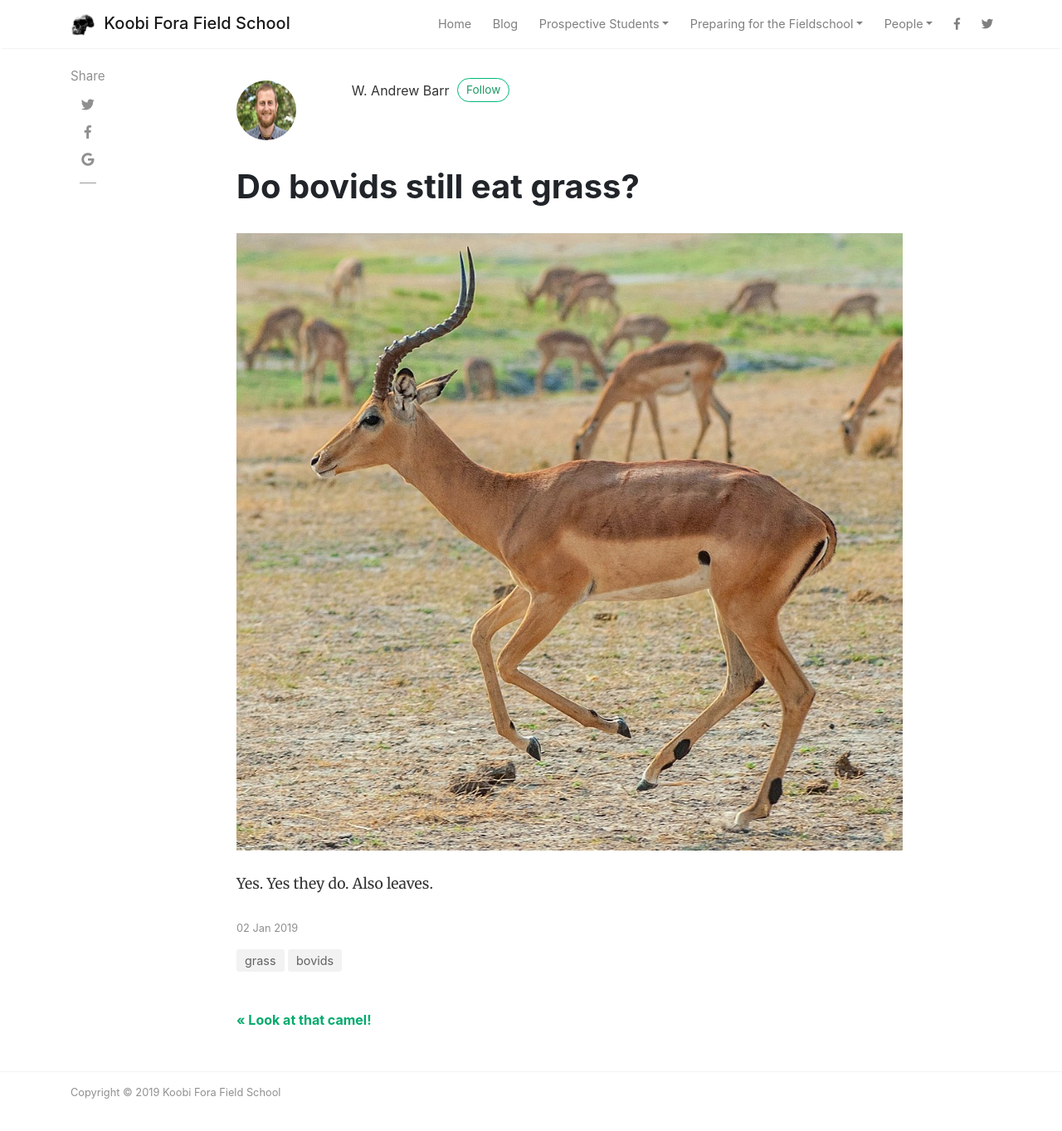
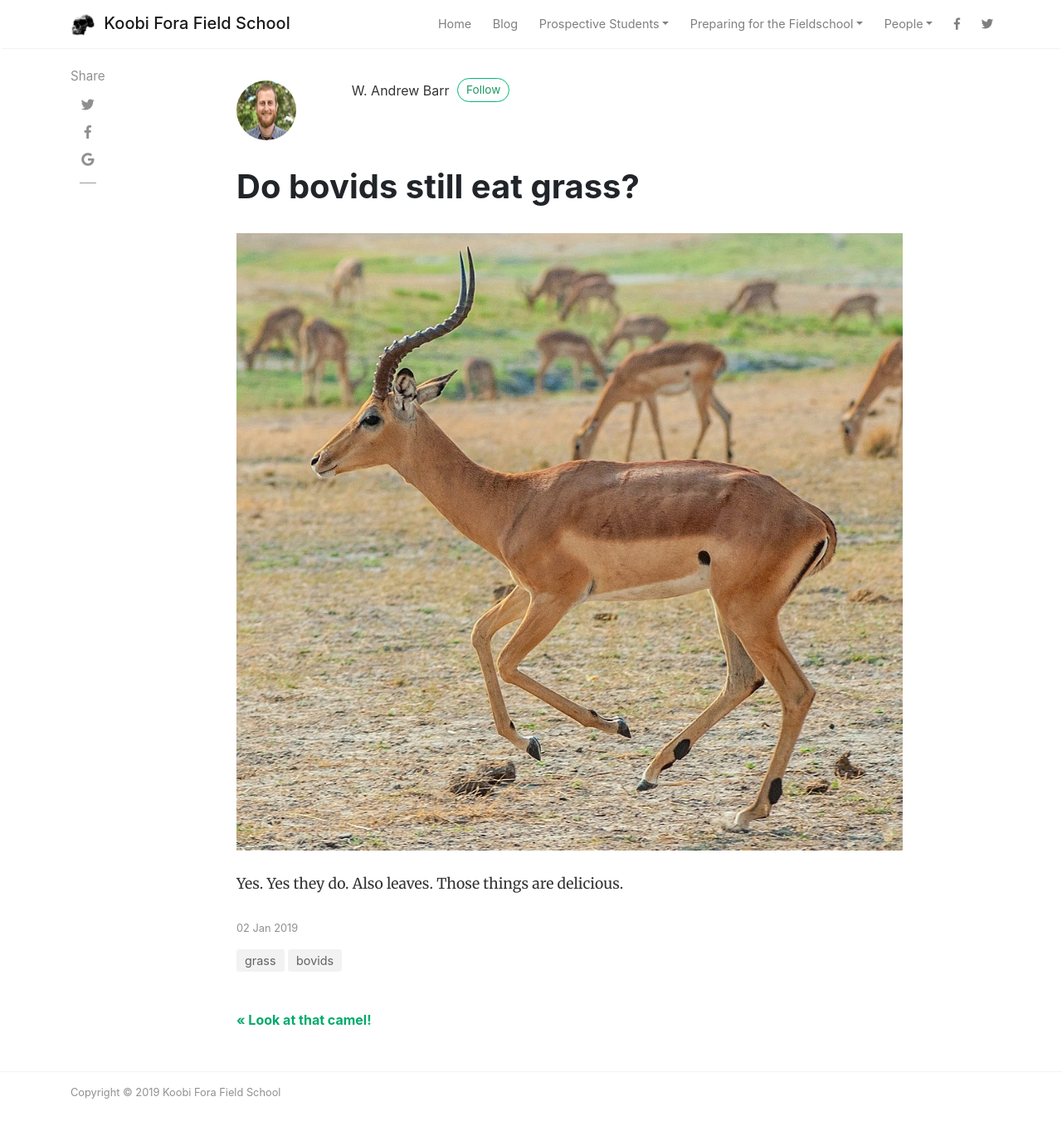
Before and after one commit to wabarr/KFFS, a Jekyll site: the page built from _posts/2019-01-02-do-bovids-still-eat-grass.md, in a window 1280 px wide and 1400 px high. Shown: the top 1363 px of the window at 83% size. Built offline with Jekyll 4.4.1, drawn with Linux system fonts in a browser that asks for light colours; nearby versions of some CDN libraries; comment, search, counter and statistics services are not loaded.

Commit message:
Update from Forestry.io Andrew Barr updated _posts/2019-01-02-do-bovids-still-eat-grass.md

```diff
--- a/_posts/2019-01-02-do-bovids-still-eat-grass.md
+++ b/_posts/2019-01-02-do-bovids-still-eat-grass.md
@@ -9,4 +9,4 @@ image: assets/images/impala.jpg
 author: wabarr
 
 ---
-Yes. Yes they do. Also leaves.
+Yes. Yes they do. Also leaves. Those things are delicious.
```
Also changed, not shown: other parts of _posts/2019-01-02-do-bovids-still-eat-grass.md (+1 -1 lines), .forestry/front_matter/templates/blog-post.yml, .forestry/front_matter/templates/person.yml, .forestry/front_matter/templates/website-page.yml, .forestry/settings.yml.
